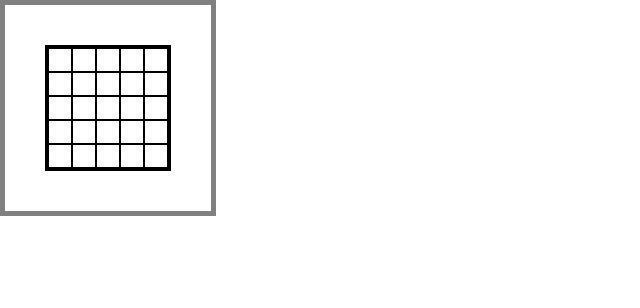
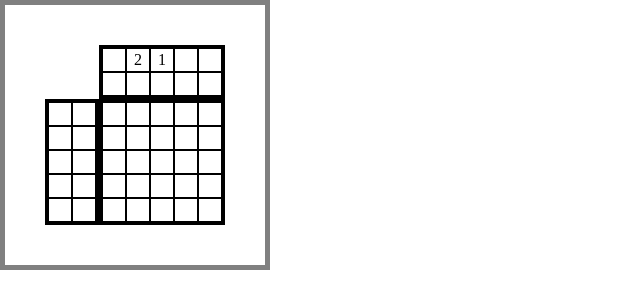
Before and after one commit to dziaucho/hangman, a plain HTML site: page nonograms/index.html in a window 1280 px wide. Shown: the whole page, without its empty margins (0-640 px from the left). Drawn offline with Linux system fonts and the light colour scheme.

Commit message:
feat: insert tiks, table tiks, also moved functions to a separate file

```diff
--- /dev/null
+++ b/nonograms/functions.js
@@ -0,0 +1,111 @@
+function makeElement(tag, selector) {
+  let resultElement = document.createElement(`${tag}`);
+  resultElement.className = `${selector}`;
+  return resultElement;
+}
+
+function makeTable(size) {
+  let table = document.createElement("table");
+  table.className = "game-table";
+  for (let i = 0; i < size; i += 1) {
+    let row = document.createElement("tr");
+    for (let i = 0; i < size; i += 1) {
+      let ceil = document.createElement("td");
+      row.appendChild(ceil);
+    }
+    table.appendChild(row);
+  }
+  return table;
+}
+
+function makeTipsTable(columns, rows) {
+  let table = document.createElement("table");
+  table.className = "game-table";
+  for (let i = 0; i < columns; i += 1) {
+    let row = document.createElement("tr");
+    for (let i = 0; i < rows; i += 1) {
+      let ceil = document.createElement("td");
+      row.appendChild(ceil);
+    }
+    table.appendChild(row);
+  }
+  return table;
+}
+
+function getTipsCols(task) {
+  let tips = [];
+  let rows = task.length;
+  let cols = task[0].length;
+
+  for (let i = 0; i < cols; i += 1) {
+    let amount = 0;
+    let triks = [];
+
+    for (let j = 0; j < rows; j += 1) {
+      if (task[j][i] === 1) {
+        amount += 1;
+      } else {
+        triks.unshift(amount);
+        amount = 0;
+      }
+    }
+    triks.unshift(amount);
+    tips.push(triks.filter((trik) => trik !== 0));
+  }
+  return tips;
+}
+
+function getTipsRows(task) {
+  let tips = [];
+  let rows = task.length;
+  let cols = task[0].length;
+
+  for (let i = 0; i < cols; i += 1) {
+    let amount = 0;
+    let triks = [];
+
+    for (let j = 0; j < rows; j += 1) {
+      if (task[i][j] === 1) {
+        amount += 1;
+      } else {
+        triks.unshift(amount);
+        amount = 0;
+      }
+    }
+    triks.unshift(amount);
+    tips.push(triks.filter((trik) => trik !== 0));
+  }
+  return tips;
+}
+
+function getLongestColTip(tips) {
+  let longest = 0;
+  for (let i = 0; i < tips.length; i += 1) {
+    if (tips[i].length > longest) {
+      longest = tips[i].length;
+    }
+  }
+
+  return longest;
+}
+
+function getLongestRowTip(tips) {
+  let longest = 0;
+  for (let i = 0; i < tips.length; i += 1) {
+    if (tips[i].length > longest) {
+      longest = tips[i].length;
+    }
+  }
+
+  return longest;
+}
+
+function pushColsTips(ceils, tips, index) {
+  for (let i = 0; i < ceils.length; i += 1) {
+    if (tips[i][index]) {
+      ceils[i].innerHTML = tips[i][index];
+    }
+  }
+}
+
+export { makeElement, makeTable, makeTipsTable, getTipsCols, getTipsRows, getLongestColTip, getLongestRowTip, pushColsTips };
--- a/nonograms/index.html
+++ b/nonograms/index.html
@@ -9,7 +9,7 @@
   </head>
 
   <body>
-    <script src="script.js"></script>
+    <script type="module" src="script.js"></script>
   </body>
 
 </html>
--- a/nonograms/script.js
+++ b/nonograms/script.js
@@ -1,76 +1,12 @@
+/* import */
+
+import { makeElement, makeTable, makeTipsTable, getTipsCols, getTipsRows, getLongestColTip, getLongestRowTip, pushColsTips } from "./functions.js";
+
 /* DOM */
 
 let body = document.querySelector("body");
 
-/* functions */
-
-function makeElement(tag, selector) {
-  let resultElement = document.createElement(`${tag}`);
-  resultElement.className = `${selector}`;
-  return resultElement;
-}
-
-function makeTable() {
-  let table = document.createElement("table");
-  table.className = "game-table";
-  for (let i = 0; i < 5; i += 1) {
-    let row = document.createElement("tr");
-    for (let i = 0; i < 5; i += 1) {
-      let ceil = document.createElement("td");
-      row.appendChild(ceil);
-    }
-    table.appendChild(row);
-  }
-  return table;
-}
-
-function tipsCols(task) {
-  let tips = [];
-  let rows = task.length;
-  let cols = task[0].length;
-
-  for (let i = 0; i < cols; i += 1) {
-    let amount = 0;
-    let triks = [];
-
-    for (let j = 0; j < rows; j += 1) {
-      if (task[j][i] === 1) {
-        amount += 1;
-      } else {
-        triks.push(amount);
-        amount = 0;
-      }
-    }
-    triks.push(amount);
-    tips.push(triks.filter((trik) => trik !== 0));
-  }
-  return tips;
-}
-
-function tipsRows(task) {
-  let tips = [];
-  let rows = task.length;
-  let cols = task[0].length;
-
-  for (let i = 0; i < cols; i += 1) {
-    let amount = 0;
-    let triks = [];
-
-    for (let j = 0; j < rows; j += 1) {
-      if (task[i][j] === 1) {
-        amount += 1;
-      } else {
-        triks.push(amount);
-        amount = 0;
-      }
-    }
-    triks.push(amount);
-    tips.push(triks.filter((trik) => trik !== 0));
-  }
-  return tips;
-}
-
-/* task */
+/* test task */
 
 let task = [
   [0, 0, 1, 1, 0],
@@ -83,6 +19,34 @@ let task = [
 /* game zone */
 
 let gameZoneWrapper = makeElement("div", "game-zone-wrapper");
-let table = makeTable();
+let table = makeTable(task.length);
+
+let gameZoneCol1 = makeElement("div", "game-zone-column");
+let gameZoneCol2 = makeElement("div", "game-zone-column");
+
+let tipsCols = getTipsCols(task);
+let tipsRows = getTipsRows(task);
+let lengthCols = getLongestColTip(tipsCols);
+let lengthRows = getLongestRowTip(tipsRows);
+
+console.log(tipsCols);
+console.log(tipsRows);
+
+let tableTipsCols = makeTipsTable(lengthCols, task.length);
+let tableTipsRows = makeTipsTable(task.length, lengthRows);
+
+/* append */
 body.appendChild(gameZoneWrapper);
-gameZoneWrapper.appendChild(table);
+gameZoneWrapper.appendChild(gameZoneCol1);
+gameZoneWrapper.appendChild(gameZoneCol2);
+
+gameZoneCol1.appendChild(tableTipsRows);
+gameZoneCol2.appendChild(tableTipsCols);
+gameZoneCol2.appendChild(table);
+
+console.log(tableTipsCols);
+
+let row = tableTipsCols.querySelectorAll("tr");
+let ceils = row[0].querySelectorAll("td");
+
+pushColsTips(ceils, tipsCols, 1)
--- a/nonograms/style.css
+++ b/nonograms/style.css
@@ -8,6 +8,9 @@ body {
 .game-zone-wrapper {
   width: fit-content;
   padding: 40px;
+  display: flex;
+  justify-content: flex-end;
+  align-items: flex-end;
   border: 5px solid gray;
 }
 
@@ -18,12 +21,13 @@ table {
   border-collapse: collapse;
 }
 
+tr {
+  border: 2px solid black;
+}
+
 td {
   border: 2px solid black;
   width: 20px;
   height: 20px;
+  text-align: center;
 }
-
-tr {
-  border: 2px solid black;
-}
```
Also changed, not shown: nonograms/tasks.json (added, +39 -0 lines).
